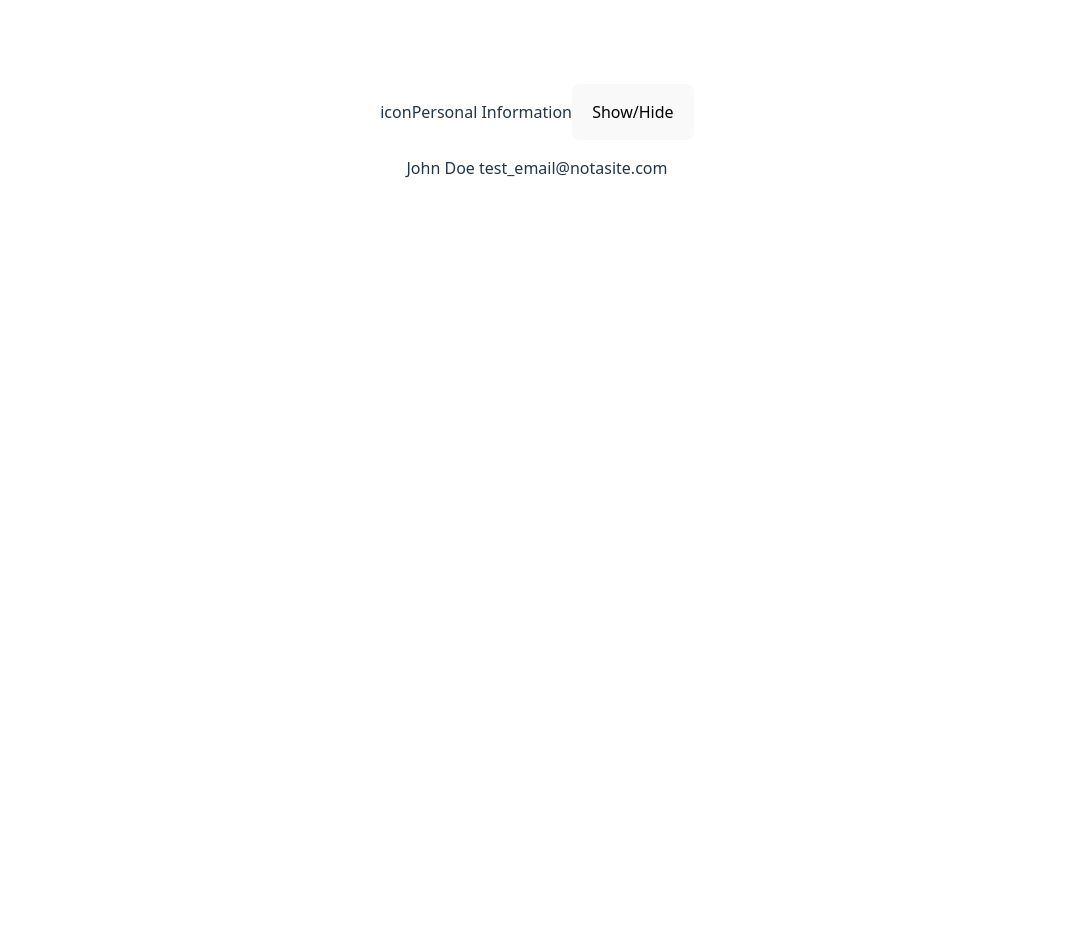
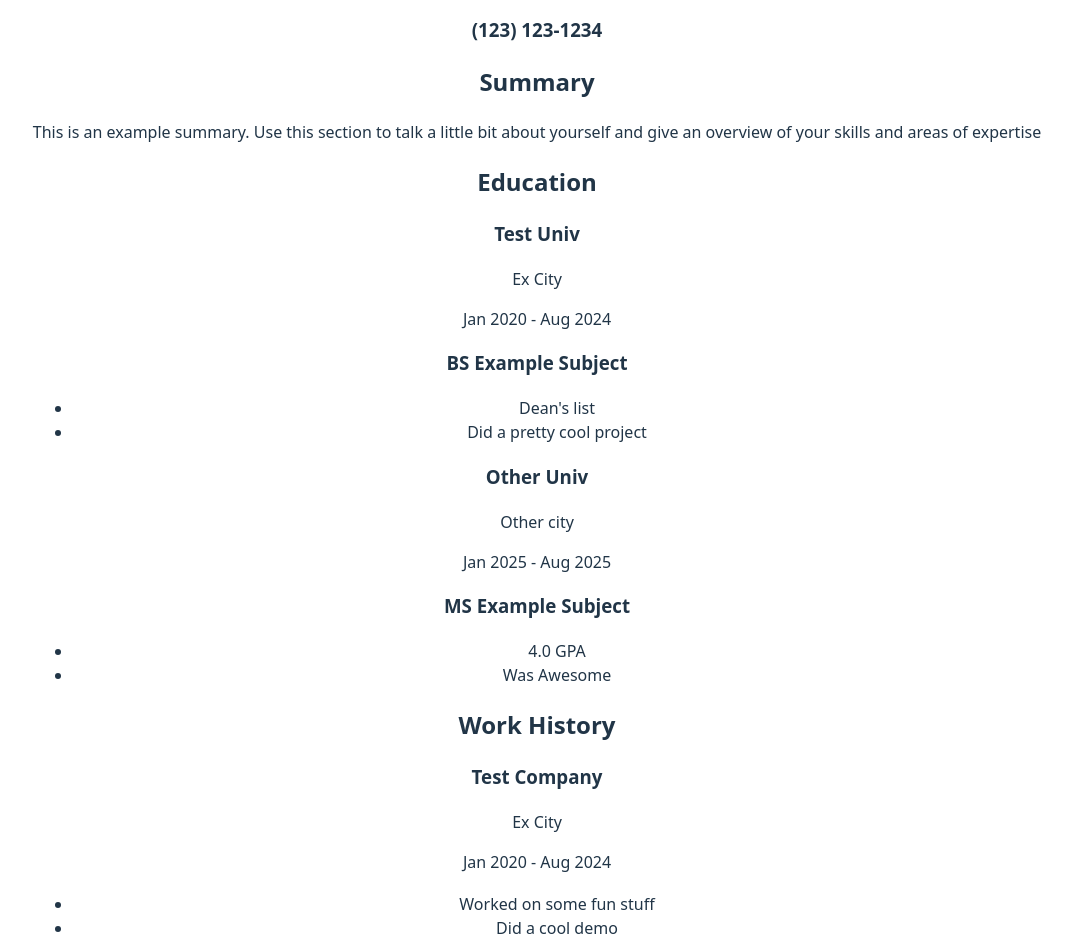
Before and after one commit to yeatonj/react-resume, a React (Vite) app: page / in a window 1280 px wide. Shown: the part 260-1204 px from the top of the page, without its empty margins (103-1175 px from the left). Before the commit the page ends 800 px from the top, so only its background shows below. Built offline with nearby package versions, Linux system fonts and the light colour scheme.

Commit message:
Add resume layout components

```diff
--- a/src/App.jsx
+++ b/src/App.jsx
@@ -10,6 +10,48 @@ function App() {
   const [firstName, setFirstName] = useState("John");
   const [lastName, setLastName] = useState("Doe");
   const [email, setEmail] = useState("test_email@notasite.com");
+  const [phone, setPhone] = useState("(123) 123-1234");
+  const [summary, setSummary] = useState("This is an example summary. Use this section to talk a little bit about yourself and give an overview of your skills and areas of expertise");
+  const [edInfo, setEdInfo] = useState([
+    {
+      name:"Test Univ",
+      city:"Ex City",
+      state:"Ex State",
+      start:"Jan 2020",
+      end:"Aug 2024",
+      degree:"BS Example Subject",
+      notes:["Dean's list", "Did a pretty cool project"]
+    },
+    {
+      name:"Other Univ",
+      city:"Other city",
+      state:"Other state",
+      start:"Jan 2025",
+      end:"Aug 2025",
+      degree:"MS Example Subject",
+      notes:["4.0 GPA", "Was Awesome"]
+    }
+  ]);
+  const [workInfo, setWorkInfo] = useState([
+    {
+      company:"Test Company",
+      city:"Ex City",
+      state:"Ex State",
+      start:"Jan 2020",
+      end:"Aug 2024",
+      title:"CEO",
+      notes:["Worked on some fun stuff", "Did a cool demo", "Won employee of the month"]
+    },
+    {
+      company:"Other company",
+      city:"Other city",
+      state:"Other state",
+      start:"Jan 2023",
+      end:"Sept 2025",
+      title:"",
+      notes:["Nice project"]
+    }
+  ])
 
   return (
     <>
@@ -27,6 +69,10 @@ function App() {
         firstName={firstName}
         lastName={lastName}
         email={email}
+        phone={phone}
+        summary={summary}
+        educationInfo={edInfo}
+        workInfo={workInfo}
       />
     </>
   )
--- a/src/components/Resume.jsx
+++ b/src/components/Resume.jsx
@@ -1,9 +1,127 @@
 export default function Resume({
     firstName,
     lastName,
-    email
+    email,
+    phone,
+    summary,
+    educationInfo,
+    workInfo
 }) {
     return (
-        <p>{firstName + " " + lastName + " " + email}</p>
+        <section className="resume">
+            <HeaderSection
+                firstName={firstName}
+                lastName={lastName}
+                email={email}
+                phone={phone}
+            />
+            <SummarySection
+                summary={summary}
+            />
+            <EducationSection
+                educationInfo={educationInfo}
+            />
+            <WorkSection
+                workInfo={workInfo}
+            />
+        </section>
     )
 }
+
+function HeaderSection({
+    firstName,
+    lastName,
+    email,
+    phone
+}) {
+    return (
+        <div className="resume-header">
+            <h1>{firstName + " " + lastName}</h1>
+            <div className="contact">
+                <h3>{email}</h3>
+                <h3>{phone}</h3>
+            </div>
+        </div>
+    )
+}
+
+function SummarySection({ summary }) {
+    return (
+        <div className="resume-summary">
+            <h2>Summary</h2>
+            <p>{summary}</p>
+        </div>
+    )
+}
+
+function EducationSection({ educationInfo }) {
+    if (educationInfo.length === 0) {
+        return (
+            <div className="resume-education">
+                <h2>Education</h2>
+                <p>No education history to display</p>
+            </div>
+        )
+    }
+    // Else, we'll return the list of education
+    return (
+        <div className="resume-education">
+            <h2>Education</h2>
+            <div className="education-cards">
+                {educationInfo.map(info =>
+                    <div className="ed-card" key={info.start}>
+                        <div className="ed-header">
+                            <h3>{info.name}</h3>
+                            <p>{info.city}</p>
+                            <p>{info.start + " - " + info.end}</p>
+                        </div>
+                        <h3>{info.degree}</h3>
+                        <ul>
+                            {info.notes.map(note =>
+                                <li key={note}>
+                                    {note}
+                                </li>
+                            )}
+                        </ul>
+                    </div>
+                )}
+            </div>
+        </div>
+    )
+}
+
+function WorkSection({ workInfo }) {
+    if (workInfo.length === 0) {
+        return (
+            <div className="resume-work">
+                <h2>Work History</h2>
+                <p>No work history to display</p>
+            </div>
+        )
+    }
+    // Else, we'll return the list of education
+    return (
+        <div className="resume-work">
+            <h2>Work History</h2>
+            <div className="work-cards">
+                {workInfo.map(info =>
+                    <div className="work-card" key={info.start}>
+                        <div className="work-header">
+                            <h3>{info.company}</h3>
+                            <p>{info.city}</p>
+                            <p>{info.start + " - " + info.end}</p>
+                        </div>
+                        <h3>{info.degree}</h3>
+                        <ul>
+                            {info.notes.map(note =>
+                                <li key={note}>
+                                    {note}
+                                </li>
+                            )}
+                        </ul>
+                    </div>
+                )}
+            </div>
+        </div>
+    )
+}
```
